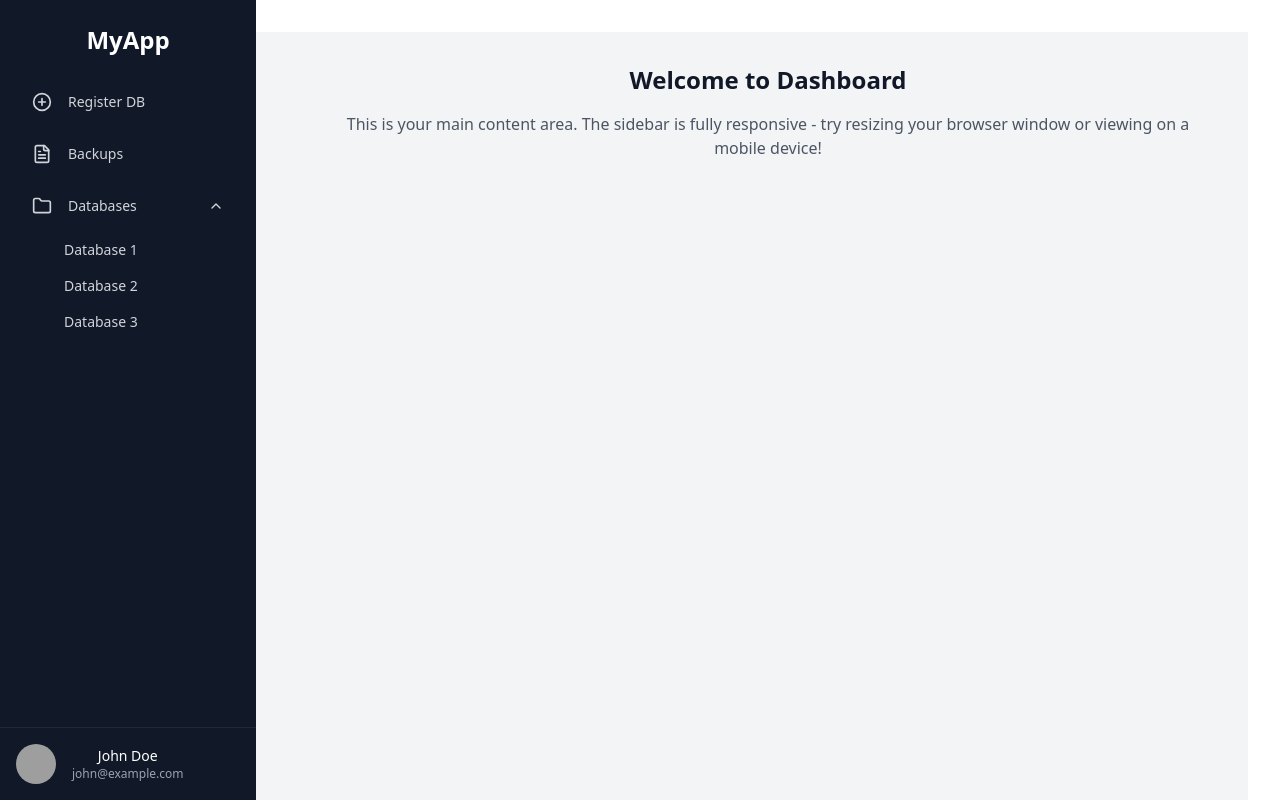
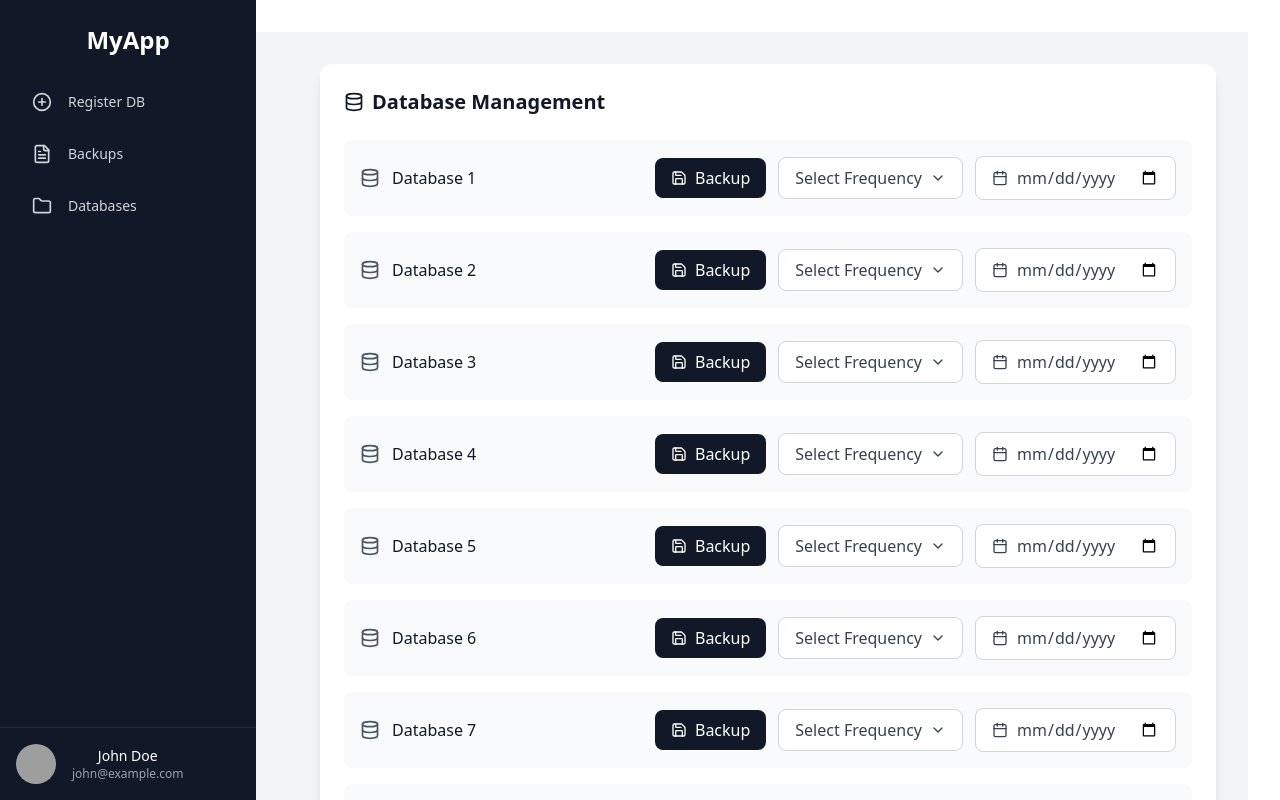
Before and after one commit to Shahryar-Anwer/mvp-new, a React (Vite) app: page /dashboard in a window 1280 px wide. Both pictures are taken after a click on the button "Databases". Shown: the top 800 px of the page. Built offline with nearby package versions, Linux system fonts and the light colour scheme; grey boxes are pictures that could not be loaded.

Commit message:
Databse Grid done

```diff
--- a/src/components/Dashboard/Sidebar.jsx
+++ b/src/components/Dashboard/Sidebar.jsx
@@ -34,10 +34,13 @@ const reportItems = [
   { label: "Monthly Review", href: "#" },
 ];
 
-export default function Sidebar({ onRegisterDb, onBackupDb }) {
+export default function Sidebar({
+  onRegisterDb,
+  onBackupDb,
+  onBackupDatabases,
+}) {
   const [isOpen, setIsOpen] = useState(false);
   const [projectsOpen, setProjectsOpen] = useState(false);
-  const [reportsOpen, setReportsOpen] = useState(false);
 
   const DropdownItem = ({ label, href }) => (
     <a
@@ -107,19 +110,21 @@ export default function Sidebar({ onRegisterDb, onBackupDb }) {
               {/* Projects Dropdown */}
               <li>
                 <button
-                  onClick={() => setProjectsOpen(!projectsOpen)}
+                  onClick={() => {
+                    onBackupDatabases();
+                  }}
                   className="w-full flex items-center justify-between gap-4 px-4 py-3 text-gray-300 hover:bg-gray-800 rounded-md transition-colors"
                 >
                   <div className="flex items-center gap-4">
                     <Folder size={20} />
                     <span className="text-sm font-medium">Databases</span>
                   </div>
-                  <ChevronDown
+                  {/* <ChevronDown
                     size={16}
                     className={`transform transition-transform duration-200 ${
                       projectsOpen ? "rotate-180" : ""
                     }`}
-                  />
+                  /> */}
                 </button>
                 <div
                   className={`mt-1 overflow-hidden transition-all duration-200 ease-in-out ${
--- a/src/pages/Dashboard.jsx
+++ b/src/pages/Dashboard.jsx
@@ -2,49 +2,58 @@ import React, { useState } from "react";
 import Sidebar from "../components/Dashboard/Sidebar";
 import DbRegistrationForm from "../components/Dashboard/DbRegistrationForm";
 import Backups from "./Backups";
+import Databases from "./Databases";
 
 export default function Dashboard() {
   const [showDbForm, setShowDbForm] = useState(false);
   const [showBackups, setShowBackups] = useState(false);
+  const [showDatabases, setShowDatabases] = useState(false);
 
   const handleShowDbForm = () => {
     setShowDbForm(true);
     setShowBackups(false); // Ensure Backups view is hidden
+    setShowDatabases(false); // Ensure Backups view is hidden
   };
 
   const handleShowBackups = () => {
     setShowBackups(true);
     setShowDbForm(false); // Ensure Registration form is hidden
+    setShowDatabases(false); // Ensure Backups view is hidden
   };
+
+  const handleShowDatabases = () => {
+    setShowBackups(false);
+    setShowDbForm(false); // Ensure Registration form is hidden
+    setShowDatabases(true); // Ensure Backups view is hidden
+  };
+
   return (
     <div className="min-h-screen bg-gray-100">
-      <Sidebar onRegisterDb={handleShowDbForm} onBackupDb={handleShowBackups} />
+      <Sidebar
+        onRegisterDb={handleShowDbForm}
+        onBackupDb={handleShowBackups}
+        onBackupDatabases={handleShowDatabases}
+      />
       <main className="lg:ml-64 p-8">
-        {showDbForm ? (
+        {showDbForm && (
           <div className="max-w-4xl animate-fade-in">
             <h1 className="text-2xl font-bold text-gray-900 mb-6">
               Register New Database
             </h1>
             <DbRegistrationForm />
           </div>
-        ) : showBackups ? (
+        )}
+
+        {showBackups && (
           <div className="max-w-4xl animate-fade-in">
             <h1 className="text-2xl font-bold text-gray-900 mb-6">
               Database Backups
             </h1>
             <Backups />
           </div>
-        ) : (
-          <div className="max-w-4xl">
-            <h1 className="text-2xl font-bold text-gray-900 mb-4">
-              Welcome to Dashboard
-            </h1>
-            <p className="text-gray-600">
-              This is your main content area. The sidebar is fully responsive -
-              try resizing your browser window or viewing on a mobile device!
-            </p>
-          </div>
         )}
+
+        {showDatabases && <Databases />}
       </main>
     </div>
   );
--- /dev/null
+++ b/src/pages/Databases.jsx
@@ -0,0 +1,110 @@
+import React, { useState } from "react";
+import { Database, Save, Calendar, ChevronDown } from "lucide-react";
+
+// Generate 20 sample databases
+const databases = Array.from({ length: 20 }, (_, i) => ({
+  id: i + 1,
+  name: `Database ${i + 1}`,
+}));
+
+const backupFrequencies = ["Daily", "Weekly", "Monthly"];
+
+export default function Databases() {
+  const [selectedDates, setSelectedDates] = useState({});
+  const [showCalendar, setShowCalendar] = useState({});
+  const [selectedFrequencies, setSelectedFrequencies] = useState({});
+  const [showFrequencyDropdown, setShowFrequencyDropdown] = useState({});
+
+  const handleBackup = (dbId) => {
+    console.log(`Backing up database ${dbId}`);
+  };
+
+  const handleDateSelect = (dbId, date) => {
+    setSelectedDates((prev) => ({ ...prev, [dbId]: date }));
+    setShowCalendar((prev) => ({ ...prev, [dbId]: false }));
+  };
+
+  const handleFrequencySelect = (dbId, frequency) => {
+    setSelectedFrequencies((prev) => ({ ...prev, [dbId]: frequency }));
+    setShowFrequencyDropdown((prev) => ({ ...prev, [dbId]: false }));
+  };
+
+  const toggleFrequencyDropdown = (dbId) => {
+    setShowFrequencyDropdown((prev) => ({
+      ...prev,
+      [dbId]: !prev[dbId],
+    }));
+  };
+
+  return (
+    <div className="bg-white rounded-xl shadow-lg p-6 overflow-hidden">
+      <h2 className="text-xl font-bold text-gray-900 mb-6 flex items-center gap-2">
+        <Database className="h-5 w-5" />
+        Database Management
+      </h2>
+
+      <div className="space-y-4">
+        {databases.map((db) => (
+          <div
+            key={db.id}
+            className="grid grid-cols-[1fr,auto] items-center gap-4 p-4 bg-gray-50 rounded-lg hover:bg-gray-100 transition-colors"
+          >
+            <div className="flex items-center gap-3">
+              <Database className="h-5 w-5 text-gray-600" />
+              <span className="font-medium text-gray-900">{db.name}</span>
+            </div>
+            <div className="flex items-center gap-3">
+              {/* Backup Button */}
+              <button
+                onClick={() => handleBackup(db.id)}
+                className="inline-flex items-center gap-2 px-4 py-2 bg-gray-900 text-white rounded-lg hover:bg-gray-800 transition-colors focus:outline-none focus:ring-2 focus:ring-offset-2 focus:ring-gray-900"
+              >
+                <Save className="h-4 w-4" />
+                Backup
+              </button>
+
+              {/* Frequency Dropdown */}
+              <div className="relative">
+                <button
+                  onClick={() => toggleFrequencyDropdown(db.id)}
+                  className="inline-flex items-center gap-2 px-4 py-2 bg-white border border-gray-300 text-gray-700 rounded-lg hover:bg-gray-50 transition-colors focus:outline-none focus:ring-2 focus:ring-offset-2 focus:ring-gray-900"
+                >
+                  {selectedFrequencies[db.id] || "Select Frequency"}
+                  <ChevronDown className="h-4 w-4" />
+                </button>
+
+                {showFrequencyDropdown[db.id] && (
+                  <div className="absolute right-0 mt-2 w-48 bg-white rounded-lg shadow-lg z-10 border border-gray-200">
+                    {backupFrequencies.map((frequency) => (
+                      <button
+                        key={frequency}
+                        className="block w-full text-left px-4 py-2 text-sm text-gray-700 hover:bg-gray-100 first:rounded-t-lg last:rounded-b-lg"
+                        onClick={() => handleFrequencySelect(db.id, frequency)}
+                      >
+                        {frequency}
+                      </button>
+                    ))}
+                  </div>
+                )}
+              </div>
+
+              {/* Date Selector */}
+              <div className="relative">
+                <div className="inline-flex items-center gap-2 px-4 py-2 bg-white border border-gray-300 text-gray-700 rounded-lg hover:bg-gray-50 transition-colors focus-within:ring-2 focus-within:ring-offset-2 focus-within:ring-gray-900">
+                  <Calendar className="h-4 w-4" />
+                  <input
+                    type="date"
+                    value={selectedDates[db.id] || ""}
+                    onChange={(e) => handleDateSelect(db.id, e.target.value)}
+                    className="border-none bg-transparent p-0 focus:outline-none cursor-pointer"
+                    placeholder="Select Date"
+                  />
+                </div>
+              </div>
+            </div>
+          </div>
+        ))}
+      </div>
+    </div>
+  );
+}
```
